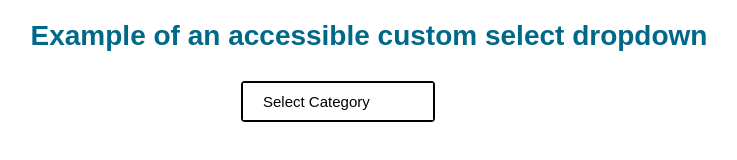
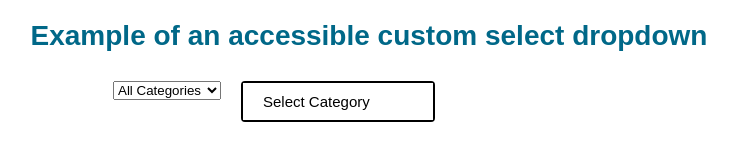
Before and after one commit to Maetz007/maetz007.github.io, a plain HTML site: page index.html in a window 1280 px wide. Shown: the part 112-272 px from the top of the page, without its empty margins (271-1008 px from the left). Drawn offline with nearby package versions, Linux system fonts and the light colour scheme.

Commit message:
added a basic select dropdown

```diff
--- a/assets/stylesheets/a360-base.css
+++ b/assets/stylesheets/a360-base.css
@@ -31,11 +31,15 @@ header, .page_heading {
 
 .example_content {
   position: absolute;
-  /* top: 30%; */
   left: 40%;
   border: 2px solid;
   border-radius: 4px;
   font-size: 15px;
+}
+
+.standardSelect {
+  position: absolute;
+  left: 30%;
 }
 
 .example_content button {
--- a/index.html
+++ b/index.html
@@ -18,6 +18,14 @@
   <body>
     <h1 class="page_heading">Example of an accessible custom select dropdown</h1>
     <div class="example_wrapper">
+      <div class="standardSelect">
+        <select class="standard" name="standard">
+          <option value="All Categories">All Categories</option>
+          <option value="Editorial">Editorial</option>
+          <option value="Local News">Local News</option>
+          <option value="National News">National News</option>
+        </select>
+      </div>
       <div class="example_content">
         <!-- <span class="sr-only"> </span> -->
         <button class="dropDown" id="expButton" type="button" aria-expanded="false" aria-controls="expContent">
```
